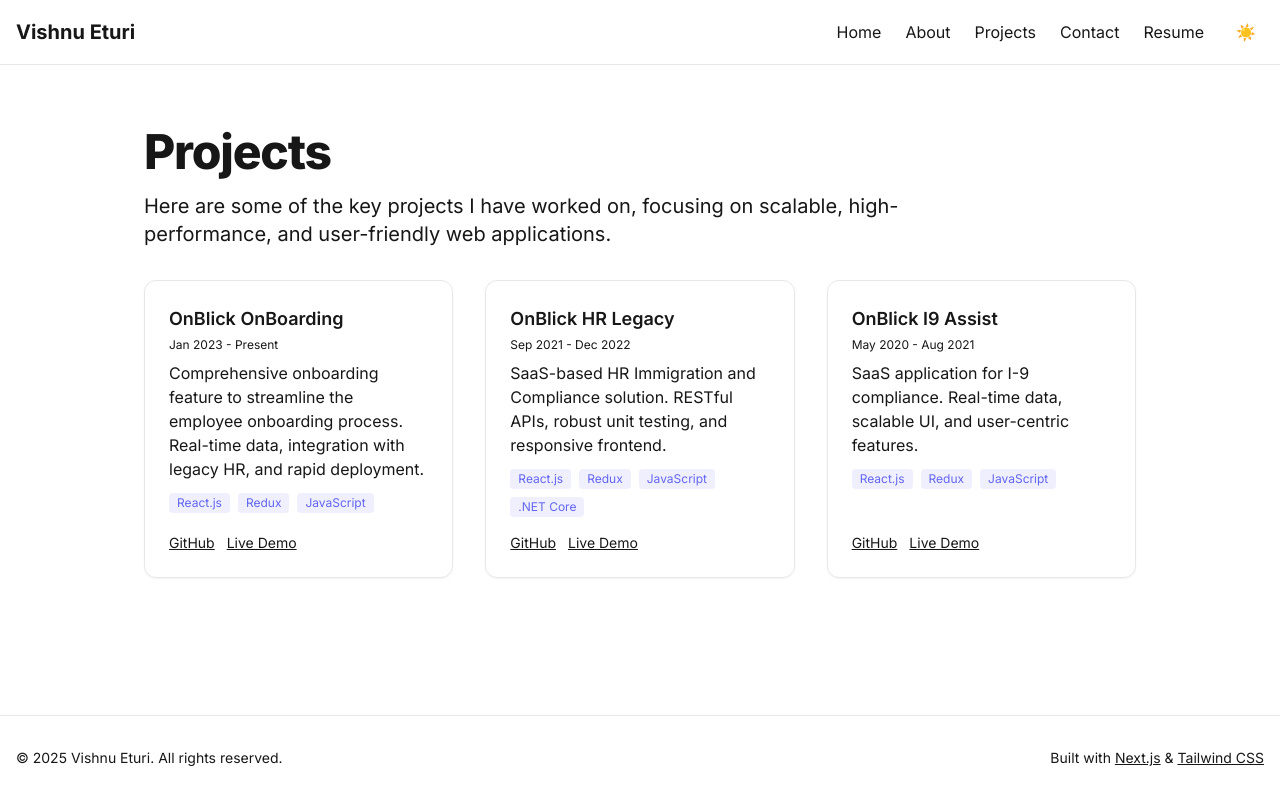
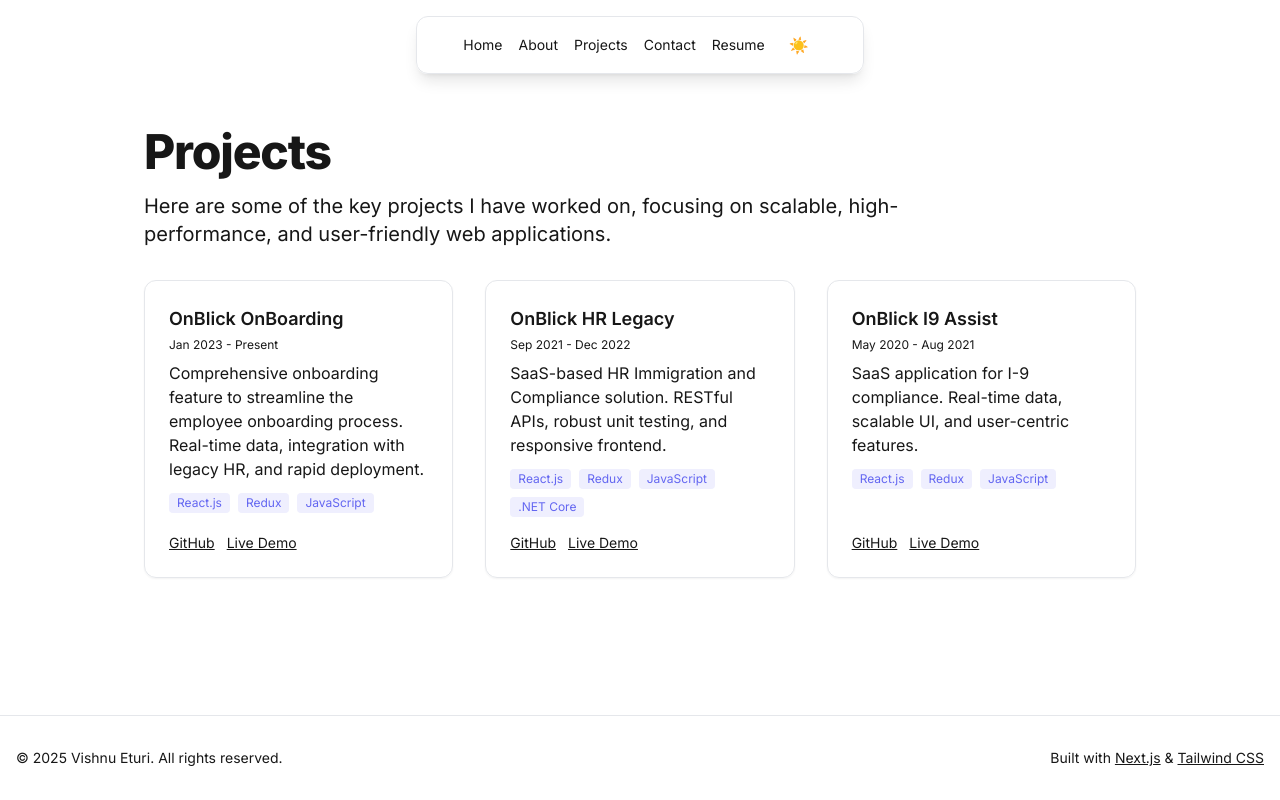
Before and after one commit to vishnueturi/dev-folio, a Next.js app: page /projects in a window 1280 px wide. Built offline with nearby package versions, Linux system fonts and the light colour scheme.

Commit message:
#3 updated navbar

```diff
--- a/src/app/globals.css
+++ b/src/app/globals.css
@@ -26,3 +26,20 @@
     transition: color 0.3s ease, background-color 0.3s ease;
   }
 }
+
+@layer components {
+  .group::after {
+    content: '';
+    position: absolute;
+    left: 0;
+    bottom: -2px; /* Adjust as needed for spacing */
+    width: 0;
+    height: 1.5px; /* Adjust for line thickness */
+    background-color: currentColor; /* Use current text color for underline */
+    transition: width 0.3s ease-in-out;
+  }
+
+  .group:hover::after {
+    width: 100%;
+  }
+}
--- a/src/app/layout.tsx
+++ b/src/app/layout.tsx
@@ -2,6 +2,7 @@
 import { Inter } from "next/font/google";
 import { Header } from "@/components/layout/Header";
 import { Footer } from "@/components/layout/Footer";
+import ScrollToTopButton from "@/components/shared/ScrollToTopButton";
 import "./globals.css";
 import { ThemeProvider } from "next-themes";
 
@@ -29,6 +30,7 @@
             {children}
           </main>
           <Footer />
+          <ScrollToTopButton />
         </ThemeProvider>
       </body>
     </html>
--- a/src/components/layout/Header.tsx
+++ b/src/components/layout/Header.tsx
@@ -1,6 +1,6 @@
 'use client';
 
-import { useState } from 'react';
+import { useState, useEffect } from 'react';
 import Link from 'next/link';
 // import ThemeSwitcher from '../../../components/ThemeSwitcher';
 import ThemeSwitcher from '../ThemeSwitcher';
@@ -13,35 +13,50 @@
 
 export function Header() {
   const [isMenuOpen, setIsMenuOpen] = useState(false);
+  const [isVisible, setIsVisible] = useState(true);
+  const [lastScrollY, setLastScrollY] = useState(0);
+
+  useEffect(() => {
+    const handleScroll = () => {
+      if (typeof window !== 'undefined') {
+        const currentScrollY = window.scrollY;
+
+        if (currentScrollY > lastScrollY && currentScrollY > 100) {
+          // Scrolling down
+          setIsVisible(false);
+        } else {
+          // Scrolling up or at the top
+          setIsVisible(true);
+        }
+        setLastScrollY(currentScrollY);
+      }
+    };
+
+    if (typeof window !== 'undefined') {
+      window.addEventListener('scroll', handleScroll);
+    }
+
+    return () => {
+      if (typeof window !== 'undefined') {
+        window.removeEventListener('scroll', handleScroll);
+      }
+    };
+  }, [lastScrollY]);
 
   return (
-    <header className="fixed top-0 w-full bg-background/80 backdrop-blur-sm border-b border-foreground/10 z-50">
-      <div className="container mx-auto px-4 h-16 flex items-center justify-between">
-        <Link href="/" className="text-xl font-bold">
+    <header className={`fixed top-4 left-1/2 transform -translate-x-1/2 w-[calc(100%-40px)] max-w-md bg-background/80 backdrop-blur-sm rounded-xl shadow-lg border border-foreground/10 z-50 transition-all duration-300 ${isVisible ? 'translate-y-0 opacity-100' : '-translate-y-20 opacity-0'}`}>
+      <div className="container mx-auto px-4 h-14 flex items-center justify-center">
+        {/* <Link href="/" className="text-xl font-bold">
           Vishnu Eturi
-        </Link>
+        </Link> */}
 
-        {/* Desktop Navigation */}
-        <nav className="hidden md:flex items-center gap-6">
-          <Link href="/" className="hover:text-primary-light transition-colors">Home</Link>
-          <Link href="/about" className="hover:text-primary-light transition-colors">About</Link>
-          <Link href="/projects" className="hover:text-primary-light transition-colors">Projects</Link>
-          <Link href="/contact" className="hover:text-primary-light transition-colors">Contact</Link>
-          <a href="/resume.pdf" className="hover:text-primary-light transition-colors" target="_blank" rel="noopener noreferrer">Resume</a>
-          {/* <div className="flex items-center gap-2 ml-4">
-            {socialLinks.map((link) => (
-              <a
-                key={link.label}
-                href={link.href}
-                target="_blank"
-                rel="noopener noreferrer"
-                aria-label={link.label}
-                className="text-lg hover:text-primary-light transition-colors"
-              >
-                <span aria-hidden>{link.icon}</span>
-              </a>
-            ))}
-          </div> */}
+        {/* Desktop Navigation - simplified for card */}
+        <nav className="hidden md:flex items-center gap-4">
+          <Link href="/" className="text-sm relative group hover:text-primary-light transition-colors">Home</Link>
+          <Link href="/about" className="text-sm relative group hover:text-primary-light transition-colors">About</Link>
+          <Link href="/projects" className="text-sm relative group hover:text-primary-light transition-colors">Projects</Link>
+          <Link href="/contact" className="text-sm relative group hover:text-primary-light transition-colors">Contact</Link>
+          <a href="/resume.pdf" className="text-sm relative group hover:text-primary-light transition-colors" target="_blank" rel="noopener noreferrer">Resume</a>
           <ThemeSwitcher />
         </nav>
 
@@ -62,34 +77,18 @@
 
       {/* Mobile Navigation */}
       <div
-        className={`md:hidden fixed top-16 left-0 right-0 bg-background/95 backdrop-blur-sm border-b border-foreground/10 transition-all duration-300 ease-in-out ${
+        className={`md:hidden fixed top-[70px] left-1/2 transform -translate-x-1/2 w-[calc(100%-40px)] max-w-md bg-background/95 backdrop-blur-sm border border-foreground/10 rounded-xl shadow-lg transition-all duration-300 ease-in-out ${
           isMenuOpen
             ? 'opacity-100 translate-y-0'
             : 'opacity-0 -translate-y-4 pointer-events-none'
         }`}
       >
-        <nav className="container mx-auto px-4 py-4">
-          <div className="flex flex-col gap-4">
-            <Link href="/" className="hover:text-primary-light transition-colors py-2" onClick={() => setIsMenuOpen(false)}>Home</Link>
-            <Link href="/about" className="hover:text-primary-light transition-colors py-2" onClick={() => setIsMenuOpen(false)}>About</Link>
-            <Link href="/projects" className="hover:text-primary-light transition-colors py-2" onClick={() => setIsMenuOpen(false)}>Projects</Link>
-            <Link href="/contact" className="hover:text-primary-light transition-colors py-2" onClick={() => setIsMenuOpen(false)}>Contact</Link>
-            <a href="/resume.pdf" className="hover:text-primary-light transition-colors py-2" target="_blank" rel="noopener noreferrer">Resume</a>
-            {/* <div className="flex items-center gap-3 mt-2">
-              {socialLinks.map((link) => (
-                <a
-                  key={link.label}
-                  href={link.href}
-                  target="_blank"
-                  rel="noopener noreferrer"
-                  aria-label={link.label}
-                  className="text-lg hover:text-primary-light transition-colors"
-                >
-                  <span aria-hidden>{link.icon}</span>
-                </a>
-              ))}
-            </div> */}
-          </div>
+        <nav className="container mx-auto px-4 py-4 flex flex-col gap-4">
+          <Link href="/" className="relative group hover:text-primary-light transition-colors py-2" onClick={() => setIsMenuOpen(false)}>Home</Link>
+          <Link href="/about" className="relative group hover:text-primary-light transition-colors py-2" onClick={() => setIsMenuOpen(false)}>About</Link>
+          <Link href="/projects" className="relative group hover:text-primary-light transition-colors py-2" onClick={() => setIsMenuOpen(false)}>Projects</Link>
+          <Link href="/contact" className="relative group hover:text-primary-light transition-colors py-2" onClick={() => setIsMenuOpen(false)}>Contact</Link>
+          <a href="/resume.pdf" className="relative group hover:text-primary-light transition-colors py-2" target="_blank" rel="noopener noreferrer">Resume</a>
         </nav>
       </div>
     </header>
--- /dev/null
+++ b/src/components/shared/ScrollToTopButton.tsx
@@ -0,0 +1,45 @@
+'use client';
+
+import { useEffect, useState } from 'react';
+
+export default function ScrollToTopButton() {
+  const [isVisible, setIsVisible] = useState(false);
+
+  // Show button when page is scrolled down
+  useEffect(() => {
+    const toggleVisibility = () => {
+      if (window.scrollY > 300) {
+        setIsVisible(true);
+      } else {
+        setIsVisible(false);
+      }
+    };
+
+    if (typeof window !== 'undefined') {
+      window.addEventListener('scroll', toggleVisibility);
+    }
+
+    return () => {
+      if (typeof window !== 'undefined') {
+        window.removeEventListener('scroll', toggleVisibility);
+      }
+    };
+  }, []);
+
+  const scrollToTop = () => {
+    window.scrollTo({
+      top: 0,
+      behavior: 'smooth',
+    });
+  };
+
+  return (
+    <button
+      className={`fixed bottom-6 right-6 p-3 rounded-full bg-foreground/10 text-foreground/60 shadow-md transition-opacity duration-300 ${isVisible ? 'opacity-100' : 'opacity-0 pointer-events-none'}`}
+      onClick={scrollToTop}
+      aria-label="Scroll to top"
+    >
+      ⬆️
+    </button>
+  );
+}
```
